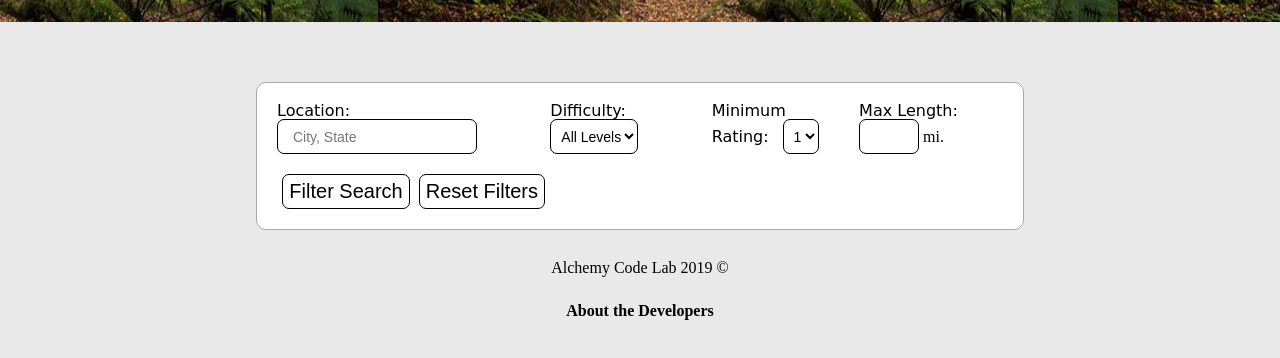
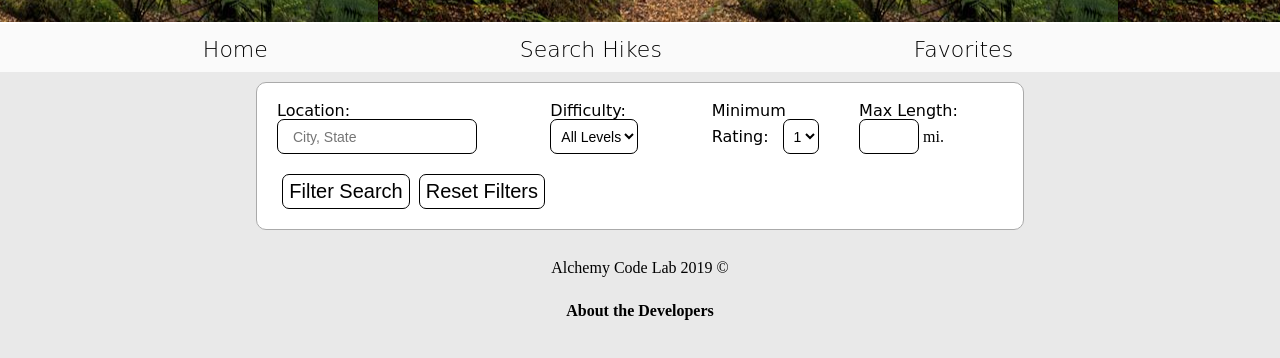
Before and after one commit to Plant-Parenthood/Flora, a website with bundled scripts: page public/favorites.html in a window 1280 px wide. Shown: the part 128-486 px from the top of the page. Built offline with nearby package versions, Linux system fonts and the light colour scheme; no server answers; sample sign-in values are in the browser's storage; a web font is replaced by a local one.

Commit message:
make nav render on favorites page

```diff
--- a/public/favorites/FavoritesApp.js
+++ b/public/favorites/FavoritesApp.js
@@ -4,6 +4,7 @@
 
 import Component from '../Component.js';
 import Header from '../common/Header.js';
+import Nav from '../common/Nav.js';
 import Footer from '../common/Footer.js';
 import HikesList from '../hikes/HikesList.js';
 import { getFavorites } from '../services/hikes-api.js';
@@ -13,6 +14,9 @@ class FindHikesApp extends Component {
     onRender(dom) {
         const header = new Header();
         dom.prepend(header.renderDOM());
+
+        const nav = new Nav();
+        dom.appendChild(nav.renderDOM());
 
         const listSection = dom.querySelector('.list-section');
 
```
Also changed, not shown: public/favorites.html (+0 -4 lines).
